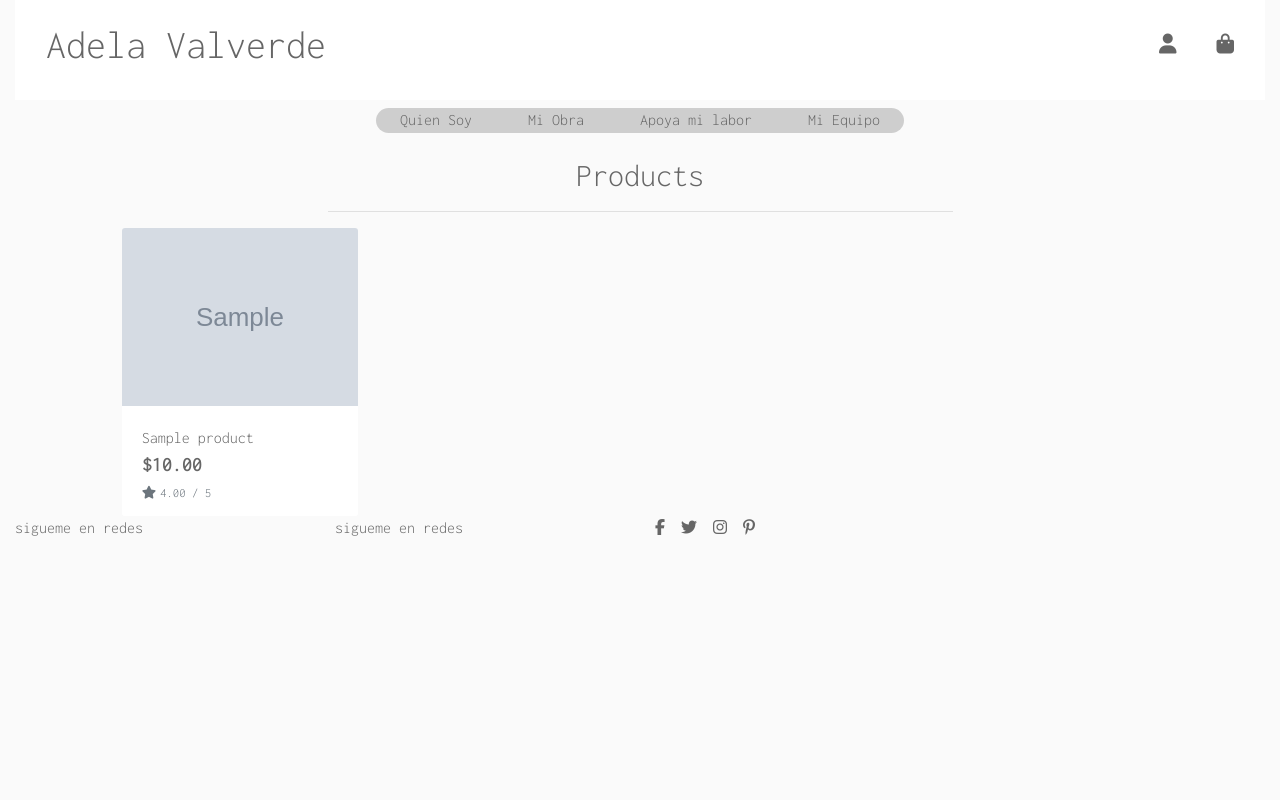
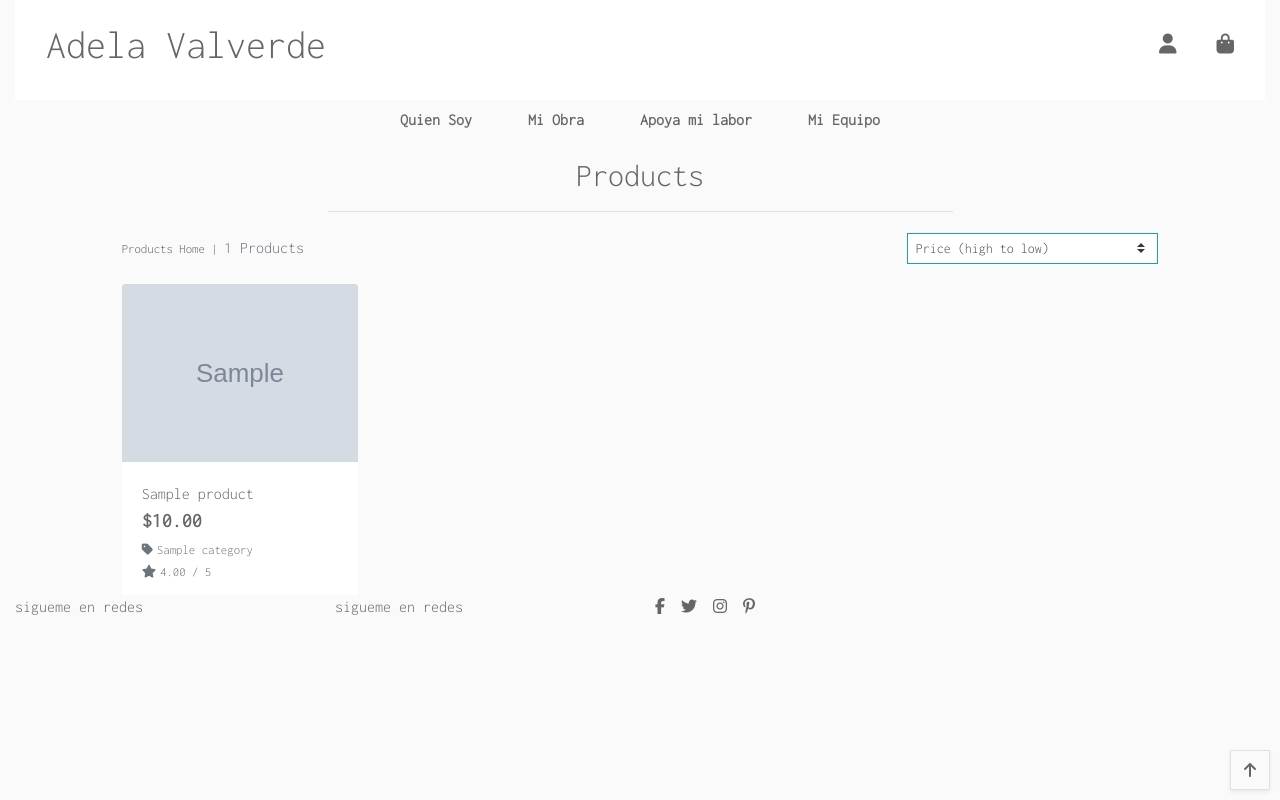
Before and after one commit to EL1909/adela_valverde, a Django app: page /products/?sort=price&direction=desc in a window 1280 px wide. Run offline with Django 4.2, Linux system fonts and the light colour scheme; tables that the repository leaves empty hold one stand-in row (values such as "Sample post"); grey boxes marked "Sample" are stand-in pictures; some libraries are stand-ins or nearby versions.

Commit message:
Added search by filter js functionallity and go to top button in products.html

```diff
--- a/products/templates/products/products.html
+++ b/products/templates/products/products.html
@@ -15,12 +15,41 @@
         <div class="row">
             <div class="col text-center mt-3">
                 <h2 class="logo-font">Products</h2>
+                    {% for c in current_categories %}
+                        <a class="category-badge text-decoration-none" href="{% url 'products' %}?category={{ c.name }}">
+                            <span class="p-2 mt-2 badge badge-white rounded-0 border border-dark">{{ c.friendly_name }}</span>
+                        </a>
+                    {% endfor %}
                 <hr class="w-50 mb-1">
             </div>
         </div>
         <div class="row">
             <div class="product-container col-10 offset-1">
-                <div class="row mt-1 mb-2"></div>
+                <div class="row mt-1 mb-2">
+                    <div class="col-12 col-md-6 my-auto order-md-last d-flex justify-content-center justify-content-md-end">
+                        <div class="sort-select-wrapper w-50">
+                            <select id="sort-selector" class="custom-select custom-select-sm rounded-0 border border-{% if current_sorting != 'None_None' %}info{% else %}black{% endif %}">
+                                <option value="reset" {% if current_sorting == 'None_None' %}selected{% endif %}>Sort by...</option>
+                                <option value="price_asc" {% if current_sorting == 'price_asc' %}selected{% endif %}>Price (low to high)</option>
+                                <option value="price_desc" {% if current_sorting == 'price_desc' %}selected{% endif %}>Price (high to low)</option>
+                                <option value="rating_asc" {% if current_sorting == 'rating_asc' %}selected{% endif %}>Rating (low to high)</option>
+                                <option value="rating_desc" {% if current_sorting == 'rating_desc' %}selected{% endif %}>Rating (high to low)</option>
+                                <option value="name_asc" {% if current_sorting == 'name_asc' %}selected{% endif %}>Name (A-Z)</option>
+                                <option value="name_desc" {% if current_sorting == 'name_desc' %}selected{% endif %}>Name (Z-A)</option>
+                                <option value="category_asc" {% if current_sorting == 'category_asc' %}selected{% endif %}>Category (A-Z)</option>
+                                <option value="category_desc" {% if current_sorting == 'category_desc' %}selected{% endif %}>Category (Z-A)</option>
+                            </select>
+                        </div>
+                    </div>
+                    <div class="col-12 col-md-6 order-md-first">
+                        <p class="text-muted mt-3 text-center text-md-left">
+                            {% if search_term or current_categories or current_sorting != 'None_None' %}
+                                <span class="small"><a href="{% url 'products' %}">Products Home</a> | </span>
+                            {% endif %}
+                            {{ products|length }} Products{% if search_term %} found for <strong>"{{ search_term }}"</strong>{% endif %}
+                        </p>
+                    </div>
+                </div>
                 <div class="row">
                     {% for product in products %}
                         <div class="col-sm-6 col-md-6 col-lg-4 col-xl-3">
@@ -41,6 +70,13 @@
                                     <div class="row">
                                         <div class="col">
                                             <p class="lead mb-0 text-left font-weight-bold">${{ product.price }}</p>
+                                            {% if product.category %}
+                                            <p class="small mt-1 mb-0">
+                                                <a class="text-muted" href="{% url 'products' %}?category={{ product.category.name }}">
+                                                    <i class="fas fa-tag mr-1"></i>{{ product.category.friendly_name }}
+                                                </a>
+                                            </p>
+                                            {% endif %}
                                             {% if product.rating %}
                                                 <small class="text-muted"><i class="fas fa-star mr-1"></i>{{ product.rating }} / 5</small>
                                             {% else %}
@@ -76,4 +112,40 @@
             </div>
         </div>
     </div>
+    <div class="btt-button shadow-sm rounded-0 border border-black">
+        <a class="btt-link d-flex h-100">
+            <i class="fas fa-arrow-up mx-auto my-auto"></i>
+        </a>
+    </div>
 {% endblock %}
+
+{% block postloadjs %}
+    {{ block.super }}
+    <script type="text/javascript">
+        $(btt-link).click(function(e) {
+            window.scrollTo(0,0)
+        })
+    </script>
+    <script type="text/javascript">
+        $('#sort-selector').change(function(){
+            var selector = $(this);
+            var currentUrl = new URL(window.location);
+
+            var selectedVal = selector.val();
+            if(selectedVal != "reset"){
+                var sort = selectedVal.split("_")[0];
+                var direction = selectedVal.split("_")[1];
+
+                currentUrl.searchParams.set("sort, sort");
+                currentUrl.searchParams.set("direction", direction);
+
+                window.location.replace(currentUrl);
+            } else {
+                currentUrl.searchParams.delete("sort");
+                currentUrl.searchParams.delete("direction");
+
+                window.location.replace(currentUrl);
+            }
+        })
+    </script>
+{% endblock %}
--- a/products/views.py
+++ b/products/views.py
@@ -3,6 +3,7 @@ from django.contrib.auth.mixins import UserPassesTestMixin
 from django.contrib import messages
 from django.urls import reverse_lazy
 from django.db.models import Q
+from django.db.models.functions import Lower
 from django.views.generic.edit import CreateView
 from .models import Product, Category
 
@@ -16,8 +17,24 @@ def all_products(request):
     products = Product.objects.all()
     query = None
     categories = None
+    sort = None
+    direction = None
 
     if request.GET:
+        if 'sort' in request.GET:
+            sortkey = request.GET['sort']
+            sort = sortkey
+            if sortkey == 'name':
+                sortkey = 'lower_name'
+                products = products.annotate(lower_name=Lower('name'))
+            if sortkey == 'category':
+                sortkey = 'category_name'
+            if 'direction' in request.GET:
+                direction = request.GET['direction']
+                if direction == "desc":
+                    sortkey = f'-{sortkey}'
+            products = products.order_by(sortkey)
+
         if 'category' in request.GET:
             categories = request.GET['category'].split(',')
             products = products.filter(category__name__in=categories)
@@ -32,10 +49,13 @@ def all_products(request):
             queries = Q(name__icontains=query) | Q(description__icontains=query)
             products = products.filter(queries)
 
+    current_sorting = f'{sort}_{direction}'
+
     context = {
         'products': products,
         'search_term': query,
         'current_categories': categories,
+        'current_sorting': current_sorting,
     }
 
     return render(request, 'products/products.html', context)
--- a/static/css/base.css
+++ b/static/css/base.css
@@ -70,11 +70,20 @@ a:hover, a:active, a:focus {
 }
 
 #main-nav {
-  background-color: #6666664a;
+  /* background-color: #6666664a; */
   height: 25px;
   max-width:fit-content;
   border-radius: 25px;
+  font-weight: 700;
+}
 
+a#main-nav {
+  font-weight: bolder;
+}
+
+a#main-nav:hover {
+  font-weight: bolder;
+  background-color: #666666;
 }
 
 #main-nav .nav-item {
@@ -120,8 +129,8 @@ a:hover, a:active, a:focus {
 
 .homepage .btn  {
   font-size: 1em;
-  padding: 10px;
-  width: fit-content;
+  padding: 5px;
+  width: max-content;
 }
 
 .btn:hover  {
@@ -140,6 +149,23 @@ a:hover, a:active, a:focus {
   position: fixed;
   background-color: #fafafa;
   z-index: -1;
+}
+
+a.category-badge > span.badge:hover {
+  background: #1770c9;
+  color: #fff;
+}
+
+.btt-button {
+  height: 40px;
+  width: 40px;
+  position: fixed;
+  bottom: 10px;
+  right: 10px;
+}
+
+.btt-link {
+  cursor: pointer;
 }
 
 
--- a/templates/includes/main-nav.html
+++ b/templates/includes/main-nav.html
@@ -21,7 +21,7 @@
       <div class="dropdown-menu border-0" aria-labelledby="apoya-mi-labor">
         <a href="{% url 'products' %}?category=meditar" class="dropdown-item">Articulos para meditar</a>
         <a href="#" class="dropdown-item">Ropa</a>
-        <a href="#" class="dropdown-item">Donaciones</a>
+        <a href="{% url 'products' %}?sort=price&direction=desc" class="dropdown-item">Donaciones</a>
       </div>
     </li>
     <li class="nav-item dropdown">
```
Also changed, not shown: products/templates/products/product_detail.html (+7 -0 lines).
